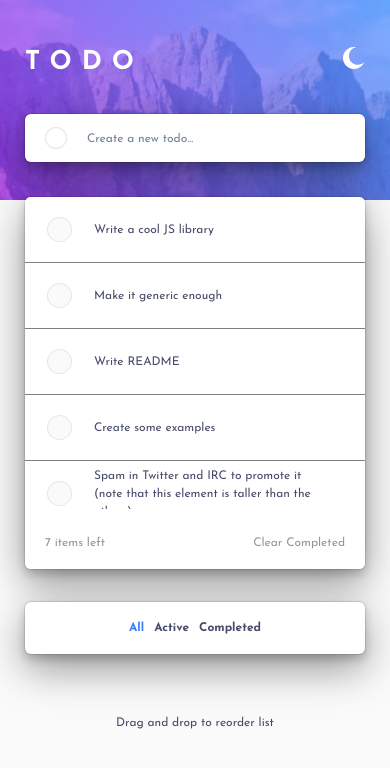
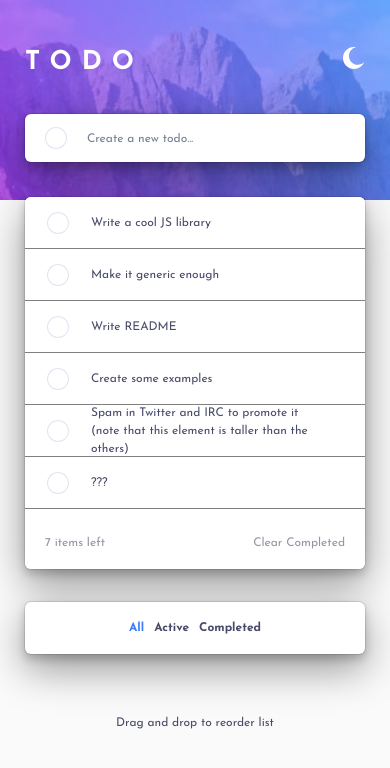
Before and after one commit to Ricuesta86/todo-app-frontend, a React (Vite) app: page / in a window 390 px wide. Shown: the top 768 px of the page. Built offline with nearby package versions, Linux system fonts and the light colour scheme.

Commit message:
Add responsive card

```diff
--- a/src/App.tsx
+++ b/src/App.tsx
@@ -3,7 +3,6 @@ import type {todo} from "./types";
 import {
   useColorMode,
   Stack,
-  Container,
   Heading,
   Box,
   Flex,
--- a/src/components/Card.tsx
+++ b/src/components/Card.tsx
@@ -126,7 +126,7 @@ export const Card: FC<CardProps> = ({
       bgColor={bg}
       data-handler-id={handlerId}
       direction={"row"}
-      height={"66px"}
+      height={["52px", "66px"]}
       justifyContent={"space-between"}
       style={{...style, opacity}}
       width={"100%"}
@@ -136,9 +136,9 @@ export const Card: FC<CardProps> = ({
       <Flex alignItems={"center"} cursor={"pointer"} direction={"row"}>
         {completed ? (
           <Circle
-            bg={"black"}
+            bg={"hsl(236, 33%, 92%)"}
             bgGradient={"linear(to-r, hsl(192, 100%, 67%), hsl(280, 87%, 65%))"}
-            size={"25px"}
+            size={{base: "22px", sm: "25px"}}
             onClick={() => handleTogget(id)}
           >
             <Image src={iconCheck} />
@@ -147,19 +147,19 @@ export const Card: FC<CardProps> = ({
           <Circle
             _hover={{bgGradient: "linear(to-r, hsl(192, 100%, 67%), hsl(280, 87%, 65%))"}}
             bg={"hsl(236, 33%, 92%)"}
-            size={"25px"}
+            size={{base: "22px", sm: "25px"}}
             onClick={() => handleTogget(id)}
           >
-            <Circle bg={"hsl(0, 0%, 98%)"} size={"23px"} />
+            <Circle bg={bg} size={{base: "20px", sm: "23px"}} />
           </Circle>
         ) : (
           <Circle
             bg={"hsl(236, 33%, 92%)"}
             bgGradient={"linear(to-r, hsl(192, 100%, 67%), hsl(280, 87%, 65%))"}
-            size={"25px"}
+            size={{base: "22px", sm: "25px"}}
             onClick={() => handleTogget(id)}
           >
-            <Circle bg={"hsl(0, 0%, 98%)"} size={"21px"} />
+            <Circle bg={bg} size={"21px"} />
           </Circle>
         )}
         <Box
```
